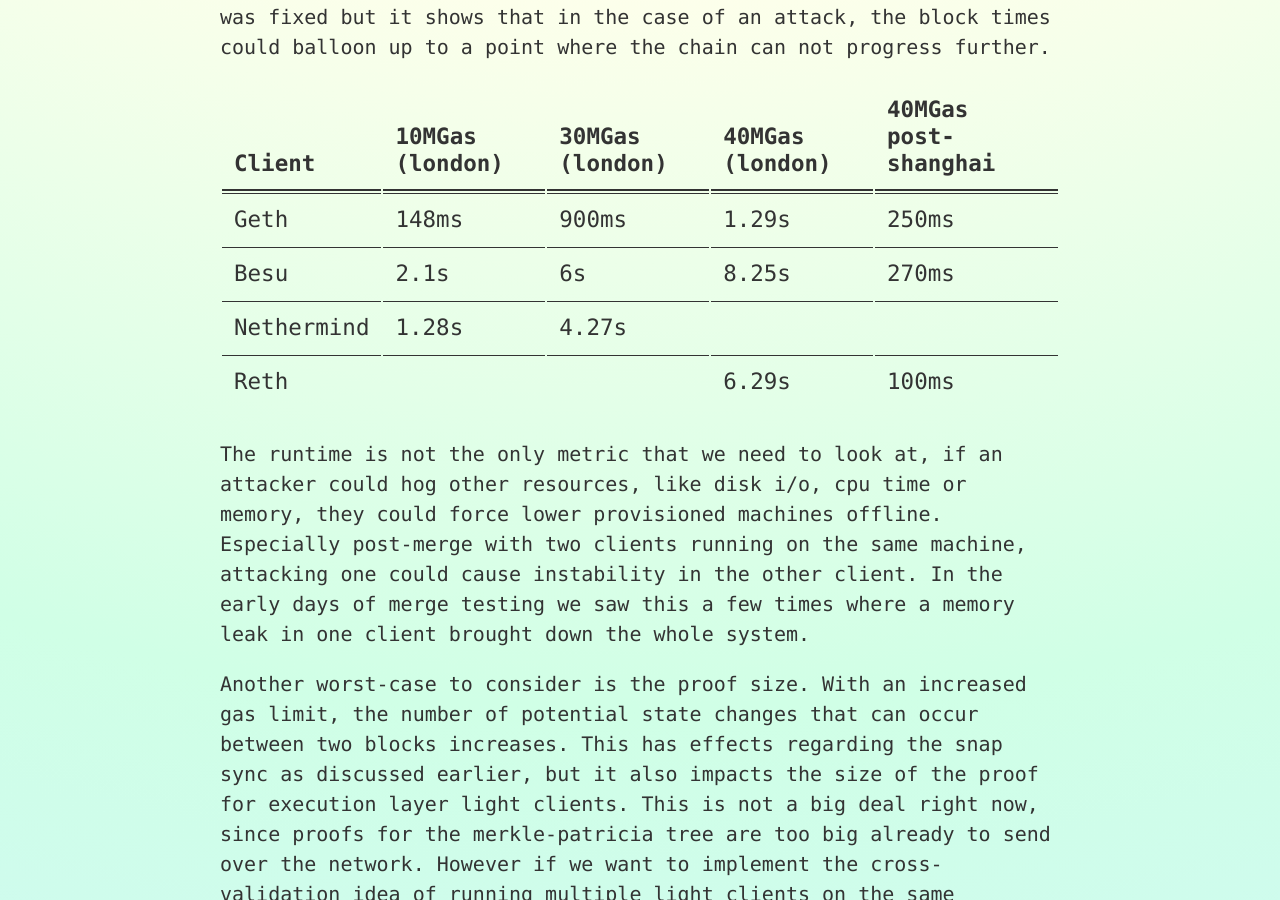
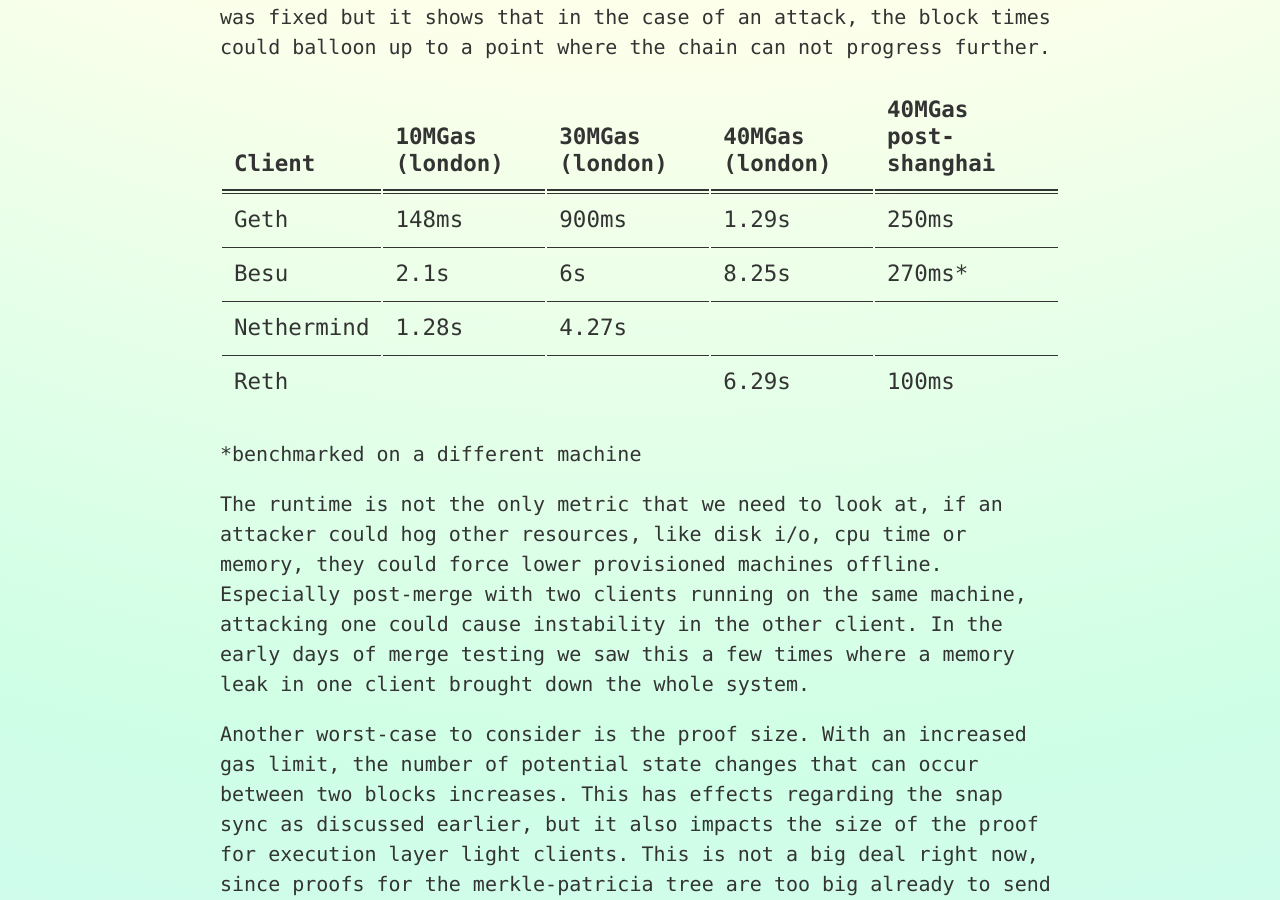
Before and after one commit to MariusVanDerWijden/MariusVanDerWijden.github.io, a Jekyll site: the page built from _posts/2024-01-11-GasLimit.md, in a window 1280 px wide and 900 px high, scrolled down 5377 px. Built offline with Jekyll 4.4.1, drawn with Linux system fonts in a browser that asks for light colours.

Commit message:
_posts: fix table

```diff
--- a/_posts/2024-01-11-GasLimit.md
+++ b/_posts/2024-01-11-GasLimit.md
@@ -84,9 +84,11 @@
 |Client|10MGas (london) |30MGas (london) |40MGas (london) |40MGas post-shanghai|
 |:-|:-|:-|:-|:-|
 |Geth|148ms|900ms|1.29s|250ms|
-|Besu|2.1s|6s|8.25s|270ms|
+|Besu|2.1s|6s|8.25s|270ms*|
 |Nethermind|1.28s|4.27s| | |
 |Reth | | | 6.29s | 100ms |
+
+*benchmarked on a different machine
 
 The runtime is not the only metric that we need to look at, if an attacker could hog other resources, like disk i/o, cpu time or memory, they could force lower provisioned machines offline.
 Especially post-merge with two clients running on the same machine, attacking one could cause instability in the other client. In the early days of merge testing we saw this a few times where a memory leak in one client brought down the whole system.
```
